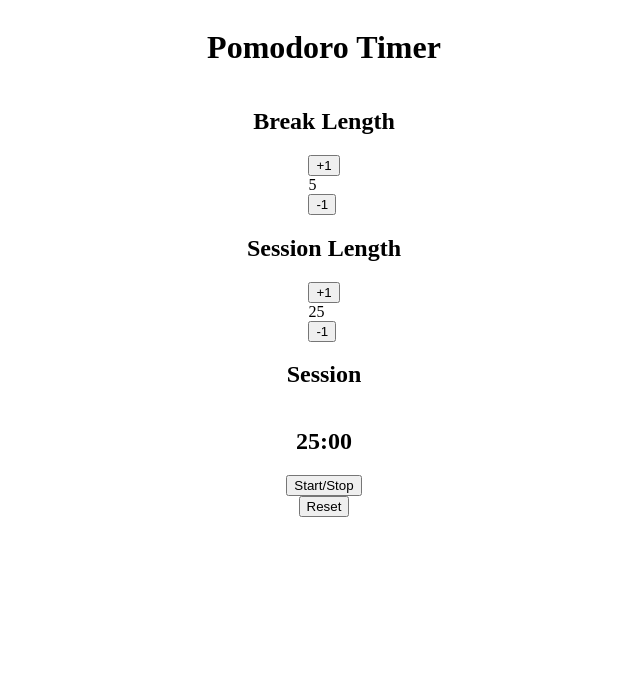
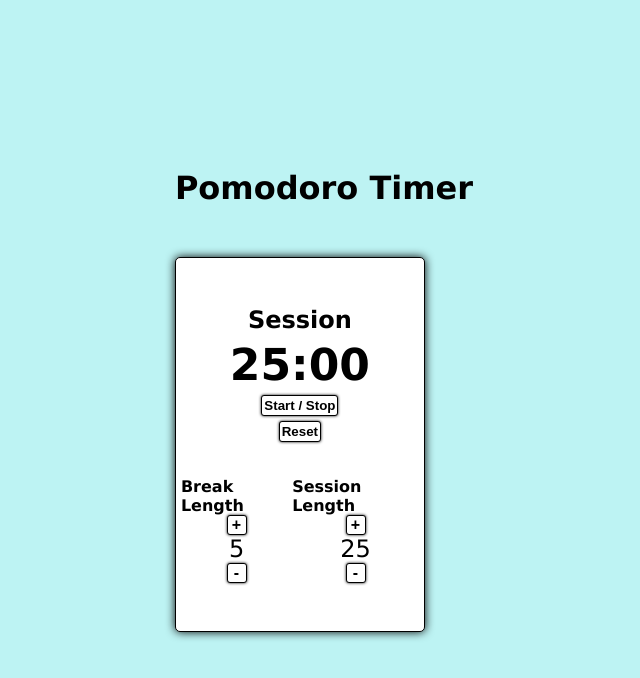
Before and after one commit to Konstanenonen/Pomodoro-Timer, a React (Create React App) app: page / in a window 1280 px wide. Shown: the top 678 px of the page, without its empty margins (316-956 px from the left). Built offline with nearby package versions, Linux system fonts and the light colour scheme.

Commit message:
Added basic styling

```diff
--- a/src/App.jsx
+++ b/src/App.jsx
@@ -198,27 +198,29 @@ function App() {
     <div className="App">
       <h1>Pomodoro Timer</h1>
       <div className="pomodoro-wrapper">
+        <Timer
+          reset={() => reset()}
+          timer={timer}
+          toggleStart={() => setStart((prevState) => !prevState)}
+        />
+        <div className="controls-wrapper">
           <div className="break-wrapper">
             <h2 id="break-label">Break Length</h2>
             <div className="controls-wrappers">
-            <button id="break-increment" type="button" onClick={incrementBreak}>+1</button>
+              <button id="break-increment" type="button" onClick={incrementBreak}>+</button>
               <div id="break-length">{timer.break.control}</div>
-            <button id="break-decrement" type="button" onClick={decrementBreak}>-1</button>
+              <button id="break-decrement" type="button" onClick={decrementBreak}>-</button>
             </div>
           </div>
           <div className="session-wrapper">
             <h2 id="session-label">Session Length</h2>
             <div className="controls-wrappers">
-            <button id="session-increment" type="button" onClick={incrementSession}>+1</button>
+              <button id="session-increment" type="button" onClick={incrementSession}>+</button>
               <div id="session-length">{timer.session.control}</div>
-            <button id="session-decrement" type="button" onClick={decrementSession}>-1</button>
+              <button id="session-decrement" type="button" onClick={decrementSession}>-</button>
             </div>
           </div>
-        <Timer
-          reset={() => reset()}
-          timer={timer}
-          toggleStart={() => setStart((prevState) => !prevState)}
-        />
+        </div>
       </div>
       <audio id="beep" src="https://raw.githubusercontent.com/freeCodeCamp/cdn/master/build/testable-projects-fcc/audio/BeepSound.wav"></audio>
     </div>
--- a/src/components/Timer.jsx
+++ b/src/components/Timer.jsx
@@ -25,7 +25,7 @@ export default function Timer(props) {
     <div className="timer-wrapper">
       <h2 id="timer-label">{props.timer.current}</h2>
       {showActive()}
-      <button id="start_stop" type="button" onClick={props.toggleStart}>Start/Stop</button>
+      <button id="start_stop" type="button" onClick={props.toggleStart}>Start / Stop</button>
       <button id="reset" type="button" onClick={props.reset}>Reset</button>
     </div>
   );
--- a/src/index.scss
+++ b/src/index.scss
@@ -1,7 +1,48 @@
+* {
+  margin: 0;
+  padding: 0;
+  box-sizing: border-box;
+}
+
+h1 {
+  margin-bottom: 50px;
+  text-align: center;
+}
+
 body {
+  font-family: Verdana, Geneva, Tahoma, sans-serif;
+  height: 100vh;
   display: flex;
   justify-content: center;
   align-items: center;
+  background-color: rgb(189, 243, 243);
+}
+
+button {
+  background-color: white;
+  border: solid 1px black;
+  border-radius: 3px;
+  box-shadow: 0 0 3px black;
+}
+
+button:hover {
+  cursor: pointer;
+  background-color: rgb(233, 233, 233);
+}
+
+.pomodoro-wrapper {
+  padding: 5px;
+  border: solid 1px black;
+  border-radius: 5px;
+  width: 250px;
+  height: 375px;
+  display: flex;
+  flex-direction: column;
+  justify-content: center;
+  align-items: center;
+  gap: 35px;
+  background-color: white;
+  box-shadow: 0 0 10px black;
 }
 
 .break-wrapper {
@@ -24,3 +65,47 @@ body {
   align-items: center;
   flex-direction: column;
 }
+
+.controls-wrapper {
+  width: 100%;
+  display: flex;
+  align-items: center;
+  justify-content: space-between;
+
+  h2 {
+    font-size: 16px;
+  }
+}
+
+.controls-wrappers {
+  display: flex;
+  flex-direction: column;
+  align-items: center;
+
+  div {
+    font-size: 24px;
+  }
+
+  button {
+    width: 20px;
+    font-size: 16px;
+    font-weight: bold;
+  }
+}
+
+.timer-wrapper {
+  display: flex;
+  flex-direction: column;
+  align-items: center;
+  justify-content: center;
+  gap: 5px;
+
+  #time-left {
+    font-size: 44px;
+  }
+
+  button {
+    font-weight: bold;
+    padding: 2px;
+  }
+}
```
Lines whose indentation alone changed are shown as unchanged.
